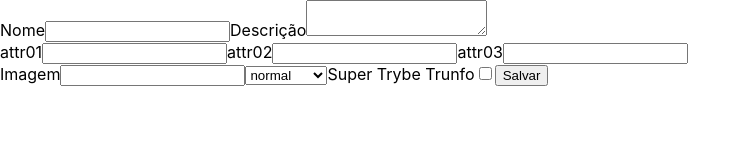
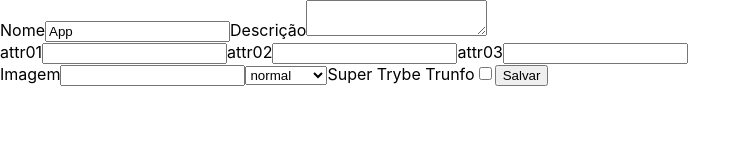
Before and after one commit to victorhsms/tryunfo, a React (Create React App) app: page / in a window 1280 px wide. Shown: the top 160 px of the page, without its empty margins (0-751 px from the left). Built offline with nearby package versions, Linux system fonts and the light colour scheme.

Commit message:
Requisito 2 feito!

```diff
--- a/src/App.js
+++ b/src/App.js
@@ -4,7 +4,20 @@ import Form from './components/Form';
 class App extends React.Component {
   render() {
     return (
-      <Form />
+      <Form
+        cardName="App"
+        cardDescription=""
+        cardAttr1=""
+        cardAttr2=""
+        cardAttr3=""
+        cardImage=""
+        cardRare=""
+        cardTrunfo=""
+        hasTrunfo={ false }
+        isSaveButtonDisabled={ false }
+        onInputChange={ () => {} }
+        onSaveButtonClick={ () => {} }
+      />
     );
   }
 }
--- a/src/components/Form.js
+++ b/src/components/Form.js
@@ -1,4 +1,5 @@
 import React from 'react';
+import PropTypes from 'prop-types';
 import Name from './form/Name';
 import TextArea from './form/TextArea';
 import Numbers from './form/Numbers';
@@ -8,18 +9,78 @@ import Trunfo from './form/Trunfo';
 
 class Form extends React.Component {
   render() {
+    const {
+      cardName,
+      cardDescription,
+      cardAttr1,
+      cardAttr2,
+      cardAttr3,
+      cardImage,
+      cardRare,
+      cardTrunfo,
+      // hasTrunfo,
+      isSaveButtonDisabled,
+      onInputChange,
+      onSaveButtonClick,
+    } = this.props;
     return (
       <form>
-        <Name name="Nome" />
-        <TextArea name="Descrição" />
-        <Numbers name={ ['attr01', 'attr02', 'attr03'] } />
-        <Image name="Imagem" />
-        <Rarity name="Raridade" values={ ['normal', 'raro', 'muito raro'] } />
-        <Trunfo />
-        <button type="submit" data-testid="save-button">Salvar</button>
+        <Name
+          name="Nome"
+          value={ cardName }
+          onInputChange={ onInputChange }
+        />
+        <TextArea
+          name="Descrição"
+          value={ cardDescription }
+          onInputChange={ onInputChange }
+        />
+        <Numbers
+          name={ ['attr01', 'attr02', 'attr03'] }
+          value={ [cardAttr1, cardAttr2, cardAttr3] }
+          onInputChange={ onInputChange }
+        />
+        <Image
+          name="Imagem"
+          value={ cardImage }
+          onInputChange={ onInputChange }
+        />
+        <Rarity
+          name="Raridade"
+          values={ ['normal', 'raro', 'muito raro'] }
+          value={ cardRare }
+          onInputChange={ onInputChange }
+        />
+        <Trunfo
+          checked={ cardTrunfo }
+          onInputChange={ onInputChange }
+        />
+        <button
+          type="submit"
+          data-testid="save-button"
+          disabled={ isSaveButtonDisabled }
+          onClick={ onSaveButtonClick }
+        >
+          Salvar
+        </button>
       </form>
     );
   }
 }
 
+Form.propTypes = {
+  cardName: PropTypes.string.isRequired,
+  cardDescription: PropTypes.string.isRequired,
+  cardAttr1: PropTypes.string.isRequired,
+  cardAttr2: PropTypes.string.isRequired,
+  cardAttr3: PropTypes.string.isRequired,
+  cardImage: PropTypes.string.isRequired,
+  cardRare: PropTypes.string.isRequired,
+  cardTrunfo: PropTypes.bool.isRequired,
+  // hasTrunfo: PropTypes.bool.isRequired,
+  isSaveButtonDisabled: PropTypes.bool.isRequired,
+  onInputChange: PropTypes.func.isRequired,
+  onSaveButtonClick: PropTypes.func.isRequired,
+};
+
 export default Form;
--- a/src/components/form/Image.js
+++ b/src/components/form/Image.js
@@ -3,7 +3,7 @@ import PropTypes from 'prop-types';
 
 class Image extends Component {
   render() {
-    const { name, type = 'text' } = this.props;
+    const { name, type = 'text', value, onInputChange } = this.props;
     return (
       <label htmlFor="image-imput">
         {name}
@@ -12,6 +12,8 @@ class Image extends Component {
           id={ name }
           name={ name }
           data-testid="image-input"
+          value={ value }
+          onChange={ onInputChange }
         />
       </label>
     );
@@ -21,6 +23,8 @@ class Image extends Component {
 Image.propTypes = {
   name: PropTypes.string.isRequired,
   type: PropTypes.string.isRequired,
+  value: PropTypes.string.isRequired,
+  onInputChange: PropTypes.func.isRequired,
 };
 
 export default Image;
--- a/src/components/form/Name.js
+++ b/src/components/form/Name.js
@@ -3,7 +3,7 @@ import PropTypes from 'prop-types';
 
 class Name extends Component {
   render() {
-    const { name, type = 'text' } = this.props;
+    const { name, type = 'text', value, onInputChange } = this.props;
     return (
       <label htmlFor="name-imput">
         {name}
@@ -12,6 +12,8 @@ class Name extends Component {
           id={ name }
           name={ name }
           data-testid="name-input"
+          value={ value }
+          onChange={ onInputChange }
         />
       </label>
     );
@@ -21,6 +23,8 @@ class Name extends Component {
 Name.propTypes = {
   name: PropTypes.string.isRequired,
   type: PropTypes.string.isRequired,
+  value: PropTypes.string.isRequired,
+  onInputChange: PropTypes.func.isRequired,
 };
 
 export default Name;
--- a/src/components/form/Numbers.js
+++ b/src/components/form/Numbers.js
@@ -3,7 +3,7 @@ import PropTypes from 'prop-types';
 
 class Numbers extends Component {
   render() {
-    const { name, type = 'number' } = this.props;
+    const { name, type = 'number', value, onInputChange } = this.props;
     return (
       <div>
         <label htmlFor="attr-imput">
@@ -13,6 +13,8 @@ class Numbers extends Component {
             id={ name[0] }
             name={ name[0] }
             data-testid="attr1-input"
+            value={ value[0] }
+            onChange={ onInputChange }
           />
         </label>
         <label htmlFor="attr-imput">
@@ -22,6 +24,8 @@ class Numbers extends Component {
             id={ name[1] }
             name={ name[1] }
             data-testid="attr2-input"
+            value={ value[1] }
+            onChange={ onInputChange }
           />
         </label>
         <label htmlFor="attr-imput">
@@ -31,6 +35,8 @@ class Numbers extends Component {
             id={ name[2] }
             name={ name[2] }
             data-testid="attr3-input"
+            value={ value[2] }
+            onChange={ onInputChange }
           />
         </label>
       </div>
@@ -41,6 +47,8 @@ class Numbers extends Component {
 Numbers.propTypes = {
   name: PropTypes.arrayOf(PropTypes.string).isRequired,
   type: PropTypes.string.isRequired,
+  value: PropTypes.arrayOf(PropTypes.string).isRequired,
+  onInputChange: PropTypes.func.isRequired,
 };
 
 export default Numbers;
--- a/src/components/form/Rarity.js
+++ b/src/components/form/Rarity.js
@@ -3,11 +3,13 @@ import PropTypes from 'prop-types';
 
 class Rarity extends Component {
   render() {
-    const { name, values } = this.props;
+    const { name, values, value, onInputChange } = this.props;
     return (
       <select
         name={ name }
         data-testid="rare-input"
+        value={ value }
+        onChange={ onInputChange }
       >
         <option value={ values[0] }>
           { values[0] }
@@ -26,6 +28,8 @@ class Rarity extends Component {
 Rarity.propTypes = {
   name: PropTypes.string.isRequired,
   values: PropTypes.arrayOf(PropTypes.string).isRequired,
+  value: PropTypes.string.isRequired,
+  onInputChange: PropTypes.func.isRequired,
 };
 
 export default Rarity;
--- a/src/components/form/TextArea.js
+++ b/src/components/form/TextArea.js
@@ -3,14 +3,16 @@ import PropTypes from 'prop-types';
 
 class TextArea extends Component {
   render() {
-    const { name } = this.props;
+    const { name, value, onInputChange } = this.props;
     return (
-      <label htmlFor="description-imput">
+      <label htmlFor="description-input">
         {name}
         <textarea
           id={ name }
           name={ name }
           data-testid="description-input"
+          value={ value }
+          onChange={ onInputChange }
         />
       </label>
     );
@@ -19,6 +21,8 @@ class TextArea extends Component {
 
 TextArea.propTypes = {
   name: PropTypes.string.isRequired,
+  value: PropTypes.string.isRequired,
+  onInputChange: PropTypes.func.isRequired,
 };
 
 export default TextArea;
--- a/src/components/form/Trunfo.js
+++ b/src/components/form/Trunfo.js
@@ -1,17 +1,26 @@
 import React, { Component } from 'react';
+import PropTypes from 'prop-types';
 
 class Trunfo extends Component {
   render() {
+    const { checked, onInputChange } = this.props;
     return (
       <label htmlFor="name-imput">
         Super Trybe Trunfo
         <input
           type="checkbox"
           data-testid="trunfo-input"
+          checked={ checked }
+          onChange={ onInputChange }
         />
       </label>
     );
   }
 }
 
+Trunfo.propTypes = {
+  checked: PropTypes.bool.isRequired,
+  onInputChange: PropTypes.func.isRequired,
+};
+
 export default Trunfo;
```
